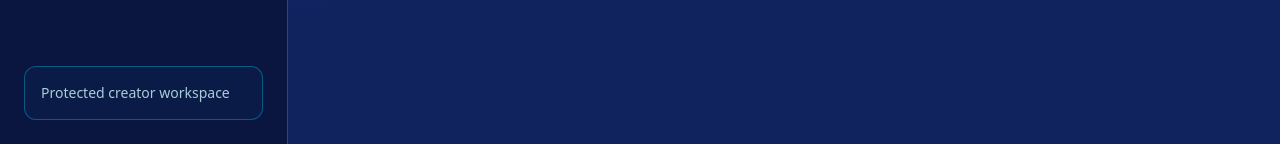
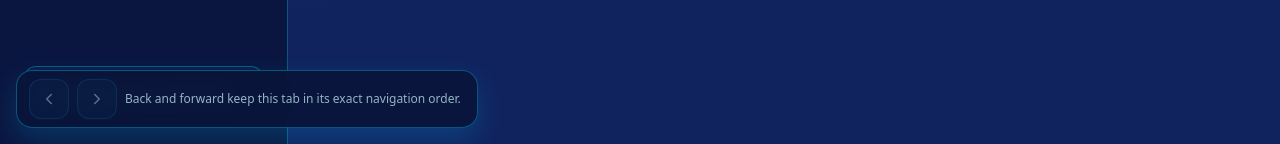
Before and after one commit to stephensdf89/Nexus, a Next.js app: page /content in a window 1280 px wide. Shown: the part 656-800 px from the top of the page. Built offline with nearby package versions, Linux system fonts and the light colour scheme; no server answers.

Commit message:
Add global back and forward navigation controls

```diff
--- a/src/app/layout.jsx
+++ b/src/app/layout.jsx
@@ -1,4 +1,6 @@
 import "./globals.css";
+import { Suspense } from "react";
+import HistoryNavigation from "@/components/HistoryNavigation";
 import Providers from "@/components/Providers";
 import SettingsLoader from "@/components/SettingsLoader";
 
@@ -13,6 +15,9 @@ export default function RootLayout({ children }) {
       <body>
         <Providers>
           <SettingsLoader />
+          <Suspense fallback={null}>
+            <HistoryNavigation />
+          </Suspense>
           {children}
         </Providers>
       </body>
--- /dev/null
+++ b/src/components/HistoryNavigation.tsx
@@ -0,0 +1,204 @@
+"use client";
+
+import { useEffect, useMemo, useRef, useState } from "react";
+import { usePathname, useSearchParams } from "next/navigation";
+import { ChevronLeft, ChevronRight } from "lucide-react";
+
+const STORAGE_KEY = "creator-nexus-history-state";
+
+type HistoryState = {
+  stack: string[];
+  index: number;
+};
+
+function getCurrentUrl() {
+  if (typeof window === "undefined") {
+    return "/";
+  }
+
+  return `${window.location.pathname}${window.location.search}${window.location.hash}`;
+}
+
+function readStoredState() {
+  if (typeof window === "undefined") {
+    return null;
+  }
+
+  try {
+    const raw = window.sessionStorage.getItem(STORAGE_KEY);
+    if (!raw) {
+      return null;
+    }
+
+    const parsed = JSON.parse(raw) as HistoryState;
+    if (!Array.isArray(parsed?.stack) || typeof parsed?.index !== "number") {
+      return null;
+    }
+
+    return parsed;
+  } catch {
+    return null;
+  }
+}
+
+function writeStoredState(state: HistoryState) {
+  if (typeof window === "undefined") {
+    return;
+  }
+
+  window.sessionStorage.setItem(STORAGE_KEY, JSON.stringify(state));
+}
+
+export default function HistoryNavigation() {
+  const pathname = usePathname();
+  const searchParams = useSearchParams();
+  const search = searchParams.toString();
+  const [hash, setHash] = useState("");
+  const [historyState, setHistoryState] = useState<HistoryState>({ stack: [], index: -1 });
+  const [ready, setReady] = useState(false);
+  const navigationModeRef = useRef<"init" | "push" | "pop">("init");
+
+  useEffect(() => {
+    if (typeof window === "undefined") {
+      return;
+    }
+
+    const syncHash = () => setHash(window.location.hash || "");
+    const handlePopState = () => {
+      navigationModeRef.current = "pop";
+      syncHash();
+    };
+
+    syncHash();
+    window.addEventListener("hashchange", syncHash);
+    window.addEventListener("popstate", handlePopState);
+
+    return () => {
+      window.removeEventListener("hashchange", syncHash);
+      window.removeEventListener("popstate", handlePopState);
+    };
+  }, []);
+
+  const routeKey = useMemo(() => {
+    const query = search ? `?${search}` : "";
+    return `${pathname}${query}${hash}`;
+  }, [hash, pathname, search]);
+
+  useEffect(() => {
+    if (typeof window === "undefined") {
+      return;
+    }
+
+    const stored = readStoredState();
+    const currentUrl = getCurrentUrl();
+
+    if (!stored || stored.stack.length === 0) {
+      const initialState = { stack: [currentUrl], index: 0 };
+      setHistoryState(initialState);
+      writeStoredState(initialState);
+      setReady(true);
+      navigationModeRef.current = "push";
+      return;
+    }
+
+    const existingIndex = stored.stack.lastIndexOf(currentUrl);
+    const nextState =
+      existingIndex >= 0
+        ? { stack: stored.stack, index: existingIndex }
+        : {
+            stack: [...stored.stack, currentUrl],
+            index: stored.stack.length,
+          };
+
+    setHistoryState(nextState);
+    writeStoredState(nextState);
+    setReady(true);
+    navigationModeRef.current = "push";
+  }, []);
+
+  useEffect(() => {
+    if (!ready) {
+      return;
+    }
+
+    setHistoryState((previous) => {
+      if (previous.index >= 0 && previous.stack[previous.index] === routeKey) {
+        return previous;
+      }
+
+      if (navigationModeRef.current === "pop") {
+        navigationModeRef.current = "push";
+        const popIndex = previous.stack.lastIndexOf(routeKey);
+
+        if (popIndex >= 0) {
+          const nextState = {
+            stack: previous.stack,
+            index: popIndex,
+          };
+          writeStoredState(nextState);
+          return nextState;
+        }
+      }
+
+      const nextStack = [...previous.stack.slice(0, previous.index + 1), routeKey];
+      const nextState = {
+        stack: nextStack,
+        index: nextStack.length - 1,
+      };
+      writeStoredState(nextState);
+      return nextState;
+    });
+  }, [ready, routeKey]);
+
+  const canGoBack = historyState.index > 0;
+  const canGoForward =
+    historyState.index >= 0 && historyState.index < historyState.stack.length - 1;
+
+  const handleBack = () => {
+    if (!canGoBack || typeof window === "undefined") {
+      return;
+    }
+
+    navigationModeRef.current = "pop";
+    window.history.back();
+  };
+
+  const handleForward = () => {
+    if (!canGoForward || typeof window === "undefined") {
+      return;
+    }
+
+    navigationModeRef.current = "pop";
+    window.history.forward();
+  };
+
+  return (
+    <div className="pointer-events-none fixed bottom-4 left-4 z-50">
+      <div className="pointer-events-auto flex items-center gap-2 rounded-2xl border border-cyan-400/35 bg-[rgba(10,20,58,0.88)] px-3 py-2 text-cyan-100 shadow-[0_12px_28px_rgba(0,194,255,0.18)] backdrop-blur-md">
+        <button
+          type="button"
+          onClick={handleBack}
+          disabled={!canGoBack}
+          aria-label="Go back"
+          className="flex h-10 w-10 items-center justify-center rounded-xl border border-cyan-400/30 bg-cyan-500/10 transition hover:bg-cyan-500/20 disabled:cursor-not-allowed disabled:opacity-40"
+        >
+          <ChevronLeft size={18} />
+        </button>
+
+        <button
+          type="button"
+          onClick={handleForward}
+          disabled={!canGoForward}
+          aria-label="Go forward"
+          className="flex h-10 w-10 items-center justify-center rounded-xl border border-cyan-400/30 bg-cyan-500/10 transition hover:bg-cyan-500/20 disabled:cursor-not-allowed disabled:opacity-40"
+        >
+          <ChevronRight size={18} />
+        </button>
+
+        <div className="hidden pr-1 text-xs text-cyan-100/70 md:block">
+          Back and forward keep this tab in its exact navigation order.
+        </div>
+      </div>
+    </div>
+  );
+}
```
